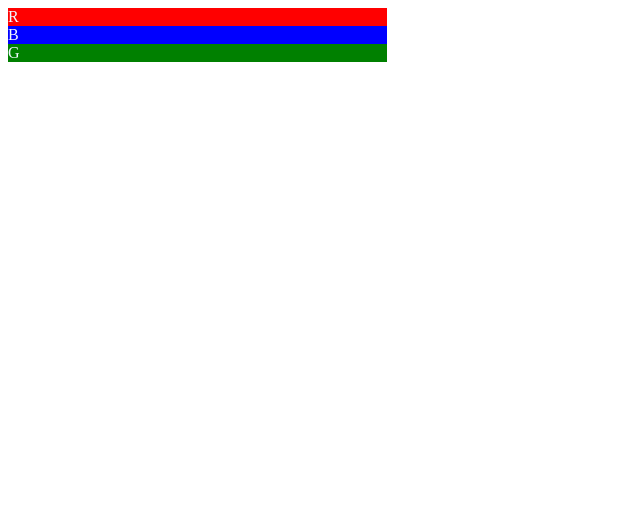
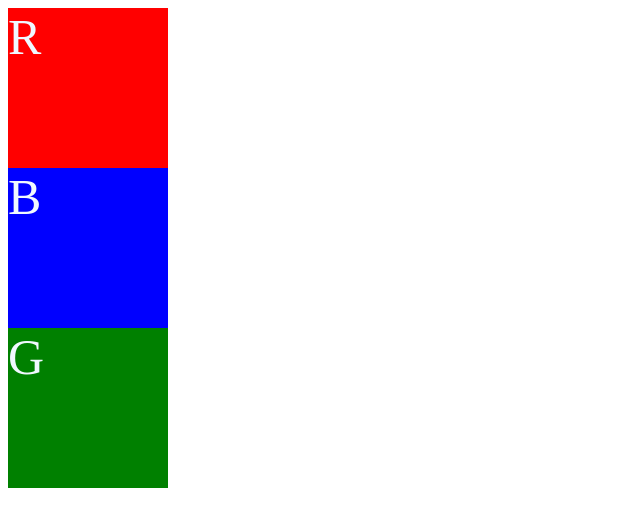
Before and after one commit to OviyaRranjini/mern, a plain HTML site: page flex.html in a window 1280 px wide. Shown: the whole page, without its empty margins (0-640 px from the left). Drawn offline with Linux system fonts and the light colour scheme.

Commit message:
flex finished

```diff
--- a/flex.html
+++ b/flex.html
@@ -5,14 +5,21 @@
     <meta name="viewport" content="width=device-width, initial-scale=1.0">
     <title>Document</title>
     <style>
-        .container{
-            width:30%;
-            height: auto;
-        }
+        container {
+    width: 100vh;
+    height: 100vh;
+    display: flex;
+    flex-direction: row;
+    flex-wrap: wrap;
+    align-content: space-around;
+    justify-content: center;
+    align-items: stretch;
+}
         .box{
-            height: auto;
-            width: 100%;
+            height: 10rem;
+            width: 10rem;
             display: flex;
+            font-size:50px;
         }
     </style>
 </head>
```
